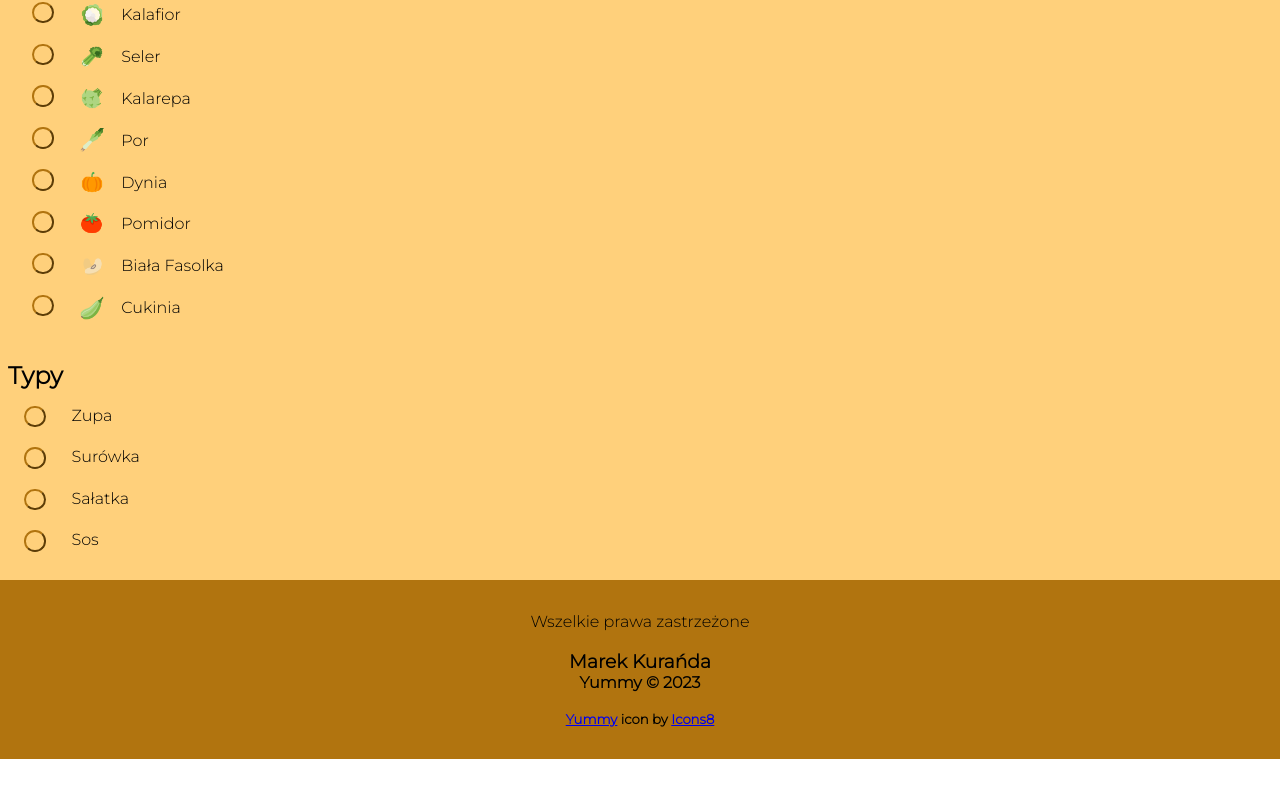
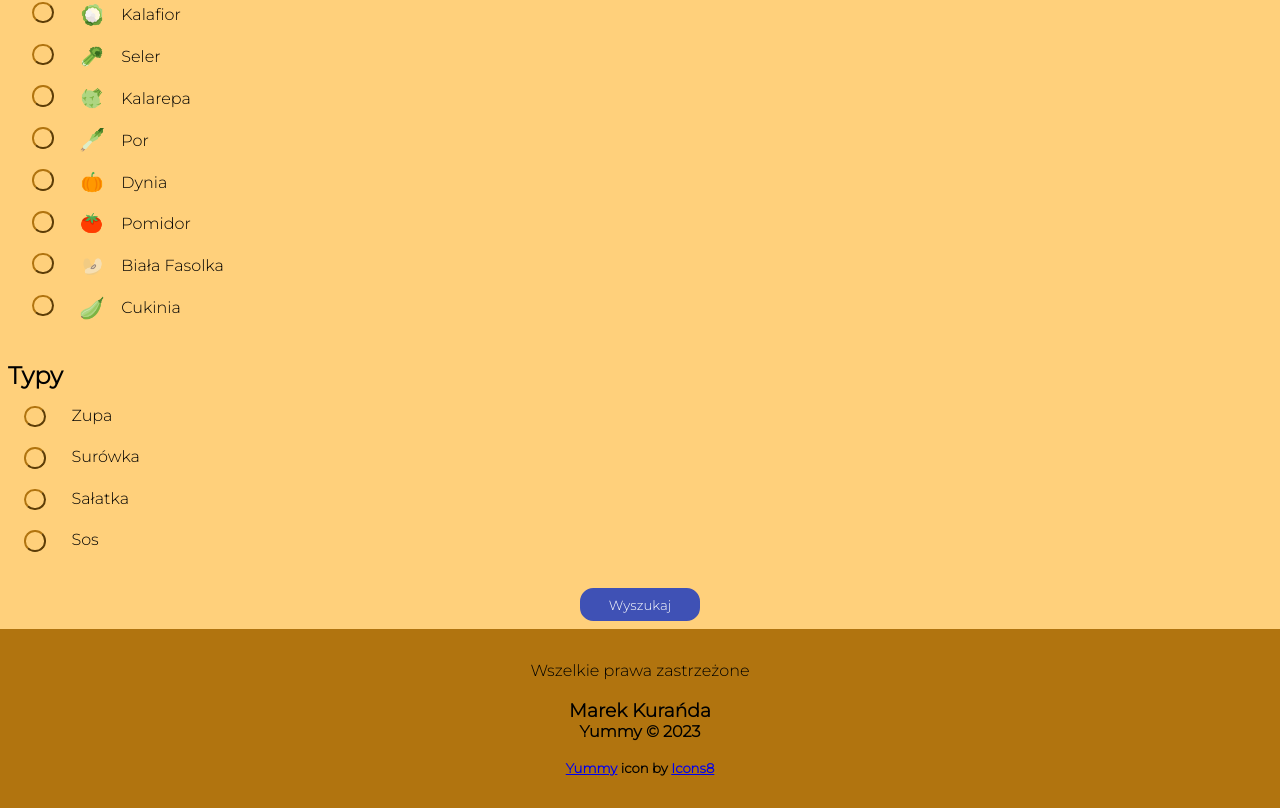
Before and after one commit to mjkuranda/yummy-app, a React (Create React App) app: page /search in a window 1280 px wide. Shown: the part 756-1564 px from the top of the page. Before the commit the page ends 1515 px from the top, so only its background shows below. Built offline with nearby package versions, Linux system fonts and the light colour scheme.

Commit message:
Add submit button

```diff
--- a/package.json
+++ b/package.json
@@ -1,6 +1,6 @@
 {
   "name": "yummy-app",
-  "version": "0.4.0",
+  "version": "0.5.0",
   "private": true,
   "dependencies": {
     "@testing-library/jest-dom": "^5.16.5",
--- a/src/components/ui/Button.tsx
+++ b/src/components/ui/Button.tsx
@@ -1,18 +1,24 @@
 import React from 'react';
 import { Link } from 'react-router-dom';
 
+export type ButtonType = 'button' | 'submit' | 'reset';
+
 export type ButtonProps = {
+    title: string;
+    classes?: string[];
     isDisabled?: boolean;
     pageUrl?: string;
-    title: string;
+    type?: ButtonType;
 };
 
-export default function Button({ isDisabled, pageUrl, title }: ButtonProps) {
+export default function Button({ classes, isDisabled, pageUrl, title, type }: ButtonProps) {
+    const classNames = `yummy-button${classes && ' '}${classes?.join(' ') ?? ''}`;
+
     if (pageUrl) {
         return (
-            <div className="yummy-button">
+            <div className={classNames}>
                 <Link to={pageUrl}>
-                    <button disabled={isDisabled}>
+                    <button type={type} disabled={isDisabled}>
                         {title}
                     </button>
                 </Link>
@@ -21,7 +27,7 @@ export default function Button({ isDisabled, pageUrl, title }: ButtonProps) {
     }
 
     return (
-        <div className="yummy-button">
+        <div className={classNames}>
             <button disabled={isDisabled}>
                 {title}
             </button>
--- a/src/pages/Search.tsx
+++ b/src/pages/Search.tsx
@@ -8,6 +8,7 @@ import IngredientCategoryContainer, { IngredientCategoryContainerProps } from '.
 import MealTypeContainer, { MealType, MealTypeContainerProps } from '../components/containers/MealTypeContainer';
 import Footer from '../components/Footer';
 import Header from '../components/Header';
+import Button, { ButtonType } from '../components/ui/Button';
 
 export default function Search() {
     const [searchParams] = useSearchParams();
@@ -20,6 +21,13 @@ export default function Search() {
     const ingredientCategoryContainerProps: IngredientCategoryContainerProps = { ings };
     const mealTypeContainerProps: MealTypeContainerProps = { mealTypes, types };
 
+    const buttonSearchProps = {
+        classes: ['flex-center'],
+        pageUrl: '/search',
+        title: 'Wyszukaj',
+        type: 'submit' as ButtonType
+    };
+
     return (
         <>
             <Header />
@@ -27,10 +35,7 @@ export default function Search() {
                 <form action="" method="get">
                     <IngredientCategoryContainer {...ingredientCategoryContainerProps} />
                     <MealTypeContainer {...mealTypeContainerProps} />
-                    {/* <div class="flex-center">
-                        <button type="submit" onClick="setHash('results')">Wyszukaj</button>
-                    </div> */}
-                    <input id="page" name="page" value="{{page}}" hidden />
+                    <Button {...buttonSearchProps} />
                 </form>
             </section>
 
```
Also changed, not shown: 1 other file (tests, documents, lock files or other folders).
